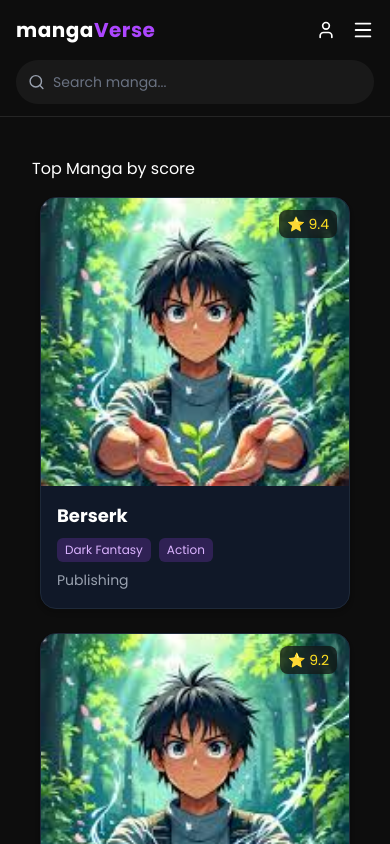
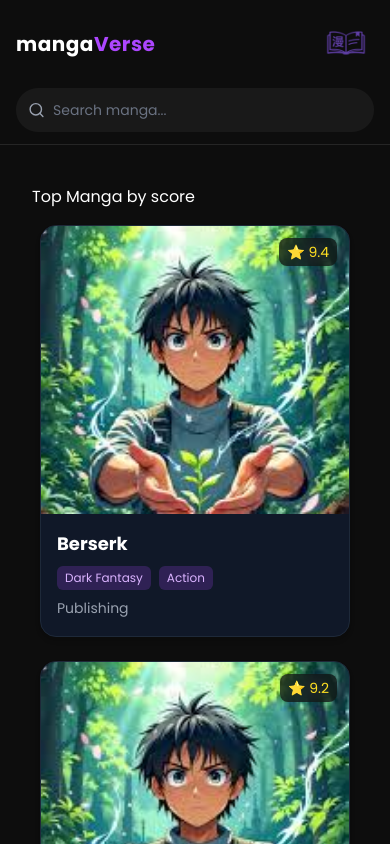
Before and after one commit to 01mehran/mangaVerse, a React (Vite) app: page / in a window 390 px wide. Shown: the top 844 px of the page. Built offline with nearby package versions, Linux system fonts and the light colour scheme; data requests are answered from the project's data file.

Commit message:
feat: complete core manga features

```diff
--- a/src/components/Header.jsx
+++ b/src/components/Header.jsx
@@ -1,15 +1,20 @@
 // React-router-dom;
-import { useLocation, useNavigate } from "react-router-dom";
+import { Link, useLocation, useNavigate } from "react-router-dom";
 
 // Context;
+import { FetchMangasContext } from "../contexts/FetchMangasContext";
+
+// React Hooks;
 import { useContext, useEffect, useState } from "react";
 
 // Components;
-import { FetchMangasContext } from "../contexts/FetchMangasContext";
 import Container from "./Container";
 
 // Icons;
-import { Search, User, Menu } from "lucide-react";
+import { Search, User, Menu, BookOpen } from "lucide-react";
+
+// Logo;
+import logo from "../assets/logo.png";
 
 export default function Header() {
   const [searchQuery, setSearchQuery] = useState("");
@@ -30,6 +35,8 @@ export default function Header() {
     if (searchQuery.trim()) {
       navigate(`/search?q=${encodeURIComponent(searchQuery)}`);
     }
+
+    setSearchQuery("");
   };
 
   return (
@@ -37,10 +44,12 @@ export default function Header() {
       <Container>
         <div className="flex items-center justify-between py-4">
           {/* Logo */}
-          <article className="text-xl font-bold tracking-wide">
-            <span className="text-white">manga</span>
-            <span className="text-purple-500">Verse</span>
-          </article>
+          <Link to="/">
+            <article className="text-xl font-bold tracking-wide">
+              <span className="text-white">manga</span>
+              <span className="text-purple-500">Verse</span>
+            </article>
+          </Link>
 
           {/* Search (desktop) */}
           <form
@@ -60,14 +69,13 @@ export default function Header() {
 
           {/* Right Icons */}
           <article className="flex items-center gap-4">
-            <button className="transition hover:text-purple-400">
-              <User size={20} />
-            </button>
-
-            {/* Mobile menu */}
-            <button className="transition hover:text-purple-400 md:hidden">
-              <Menu size={22} />
-            </button>
+            <div className="w-14">
+              <img
+                src={logo}
+                alt={`manga logo`}
+                className="h-full w-full object-cover"
+              />
+            </div>
           </article>
         </div>
       </Container>
--- a/src/components/MangaCard.jsx
+++ b/src/components/MangaCard.jsx
@@ -12,7 +12,7 @@ export default function MangaCard({ manga }) {
         <div className="relative overflow-hidden">
           <img
             src={mangaImage}
-            alt={manga.title}
+            alt={` Cover of ${manga.title}`}
             className="h-72 w-full object-cover transition-transform duration-500 group-hover:scale-110"
             loading="lazy"
           />
--- a/src/contexts/FetchMangasContext.jsx
+++ b/src/contexts/FetchMangasContext.jsx
@@ -26,6 +26,7 @@ export const FetchMangasProvider = ({ children }) => {
       setMangas(data);
     } catch (err) {
       console.error(err);
+      setError(err.message);
     } finally {
       setIsLoading(false);
     }
--- a/src/pages/MangaDetails.jsx
+++ b/src/pages/MangaDetails.jsx
@@ -19,17 +19,12 @@ import img from "../assets/manga.jfif";
 import { MoveLeft } from "lucide-react";
 
 export default function MangaDetails() {
-  // Move scroll to top when component mounts;
-  useEffect(() => {
-    window.scrollTo(0, 0);
-  }, []);
+  const [mangaDetail, setMangaDetail] = useState([]);
+  const [isLoading, setIsLoading] = useState(true);
+  const [error, setError] = useState(null);
 
   const navigate = useNavigate();
   const { id } = useParams();
-
-  const [mangaDetail, setMangaDetail] = useState([]);
-  const [isLoading, setIsLoading] = useState(true);
-  const [error, setError] = useState(null);
 
   const getMangaDetails = async () => {
     try {
@@ -40,6 +35,7 @@ export default function MangaDetails() {
       setMangaDetail(data);
     } catch (err) {
       console.error(err);
+      setError(err.message);
     } finally {
       setIsLoading(false);
     }
@@ -47,6 +43,9 @@ export default function MangaDetails() {
 
   useEffect(() => {
     getMangaDetails();
+
+    // Move scroll to top when component mounts;
+    window.scrollTo(0, 0);
   }, []);
 
   return (
```
Also changed, not shown: src/components/MangasList.jsx (+6 -2 lines), src/assets/logo.png (added).
